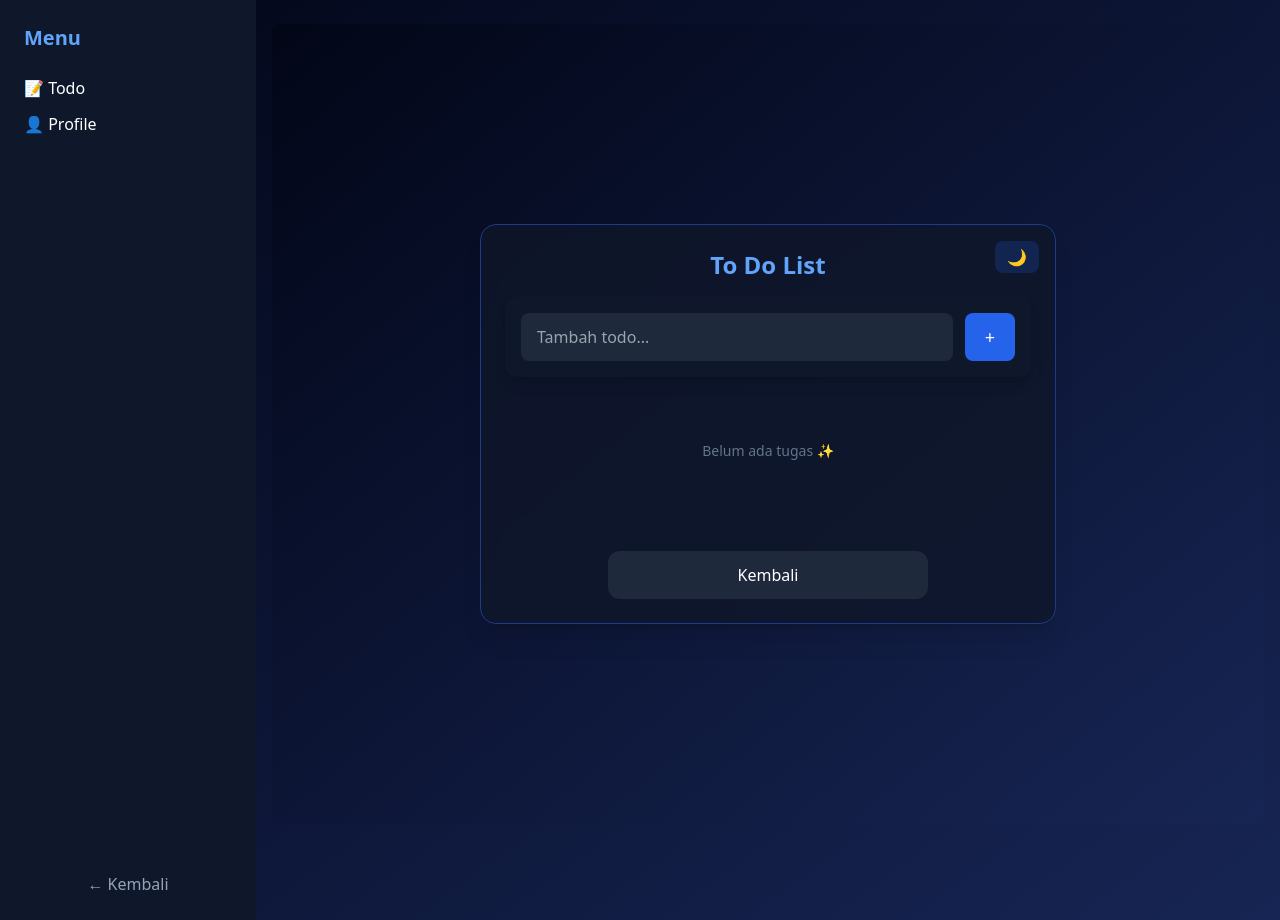
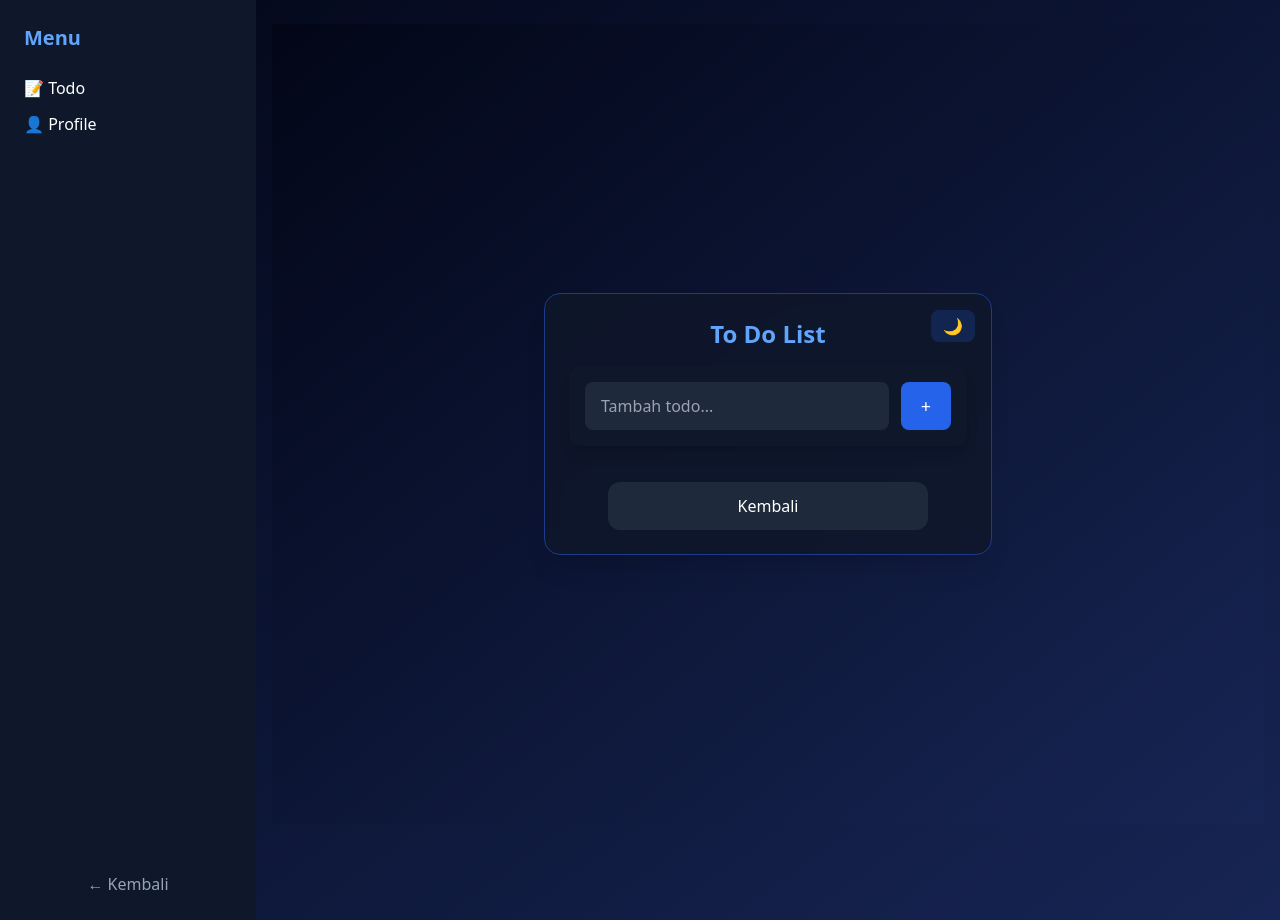
Before and after one commit to Skleryx/to-do-list, a React (Vite) app: page / in a window 1280 px wide. Both pictures are taken after a click on the button "Masuk Todo". Built offline with nearby package versions, Linux system fonts and the light colour scheme.

Commit message:
finnaly todocard bug fixed

```diff
--- a/src/components/TodoApp.tsx
+++ b/src/components/TodoApp.tsx
@@ -63,23 +63,24 @@ export function TodoApp({ onBack }: { onBack: () => void }) {
   };
 
   return (
+    <div className="    min-h-[100dvh]
+    w-full
+    bg-gradient-to-br from-slate-950 to-blue-950
+    px-4">
       <div className="
-          min-h-screen bg-gradient-to-br from-slate-950 to-blue-950 min-w-full
-    flex justify-center
-    items-start sm:items-center
-    pt-10 sm:pt-0 rounded-lg
-    px-4
-    transition-all duration-300 dark:bg-gradient-to-br dark:from-slate-900 dark:to-blue-900
-    mx-auto w-full max-w-md
+      flex min-h-[100dvh] items-center justify-center
       ">
         <div className="
-      w-full mx-auto max-w-md sm:max-w-lg md:max-w-xl min-h-[400px]
-      bg-slate-900/80 backdrop-blur
-      rounded-2xl p-6
-      shadow-xl border border-blue-900 dark:border-blue-700
-      dark:bg-slate-800/80
+                w-full
+        max-w-md
+        mx-auto
+        bg-slate-900/80
+        backdrop-blur
+        rounded-2xl
+        p-6
+        shadow-xl
+        border border-blue-900
         ">
-
          <h1 className="
             text-xl
             sm:text-2xl
@@ -91,7 +92,6 @@ export function TodoApp({ onBack }: { onBack: () => void }) {
           ">
             To Do List
           </h1>
-
           {/* input */}
          <form
             onSubmit={(e) => {
@@ -121,7 +121,6 @@ export function TodoApp({ onBack }: { onBack: () => void }) {
               onChange={(e) => setInput(e.target.value)}
               placeholder="Tambah todo..."
             />
-
             <button
               type="submit"
               className="bg-blue-600
@@ -135,9 +134,6 @@ export function TodoApp({ onBack }: { onBack: () => void }) {
               +
             </button>
           </form>
-
-
-
           {/* list */}
           <ul className="space-y-2 sm:space-y-3 mt-4">
             {todos.map(todo => (
@@ -157,7 +153,6 @@ export function TodoApp({ onBack }: { onBack: () => void }) {
                   onChange={() => toggleTodo(todo.id)}
                   className="w-5 h-5 sm:w-6 sm:h-6 accent-blue-500"
                 />
-
                 <span
                   className={`flex-1 ${
                     todo.completed
@@ -176,7 +171,6 @@ export function TodoApp({ onBack }: { onBack: () => void }) {
               </div>
             ))}
           </ul>
-
           {todos.length === 0 && (
             <p className="mt-16 text-center text-slate-500 text-sm">
               Belum ada tugas ✨
@@ -196,7 +190,6 @@ export function TodoApp({ onBack }: { onBack: () => void }) {
           >
             {dark ? "☀️" : "🌙"}
           </button>
-
           <button
             onClick={onBack}
             className="
@@ -213,5 +206,6 @@ export function TodoApp({ onBack }: { onBack: () => void }) {
           </button>
         </div>
       </div>
+    </div>
   );
 }
```
Lines whose indentation alone changed are shown as unchanged.
